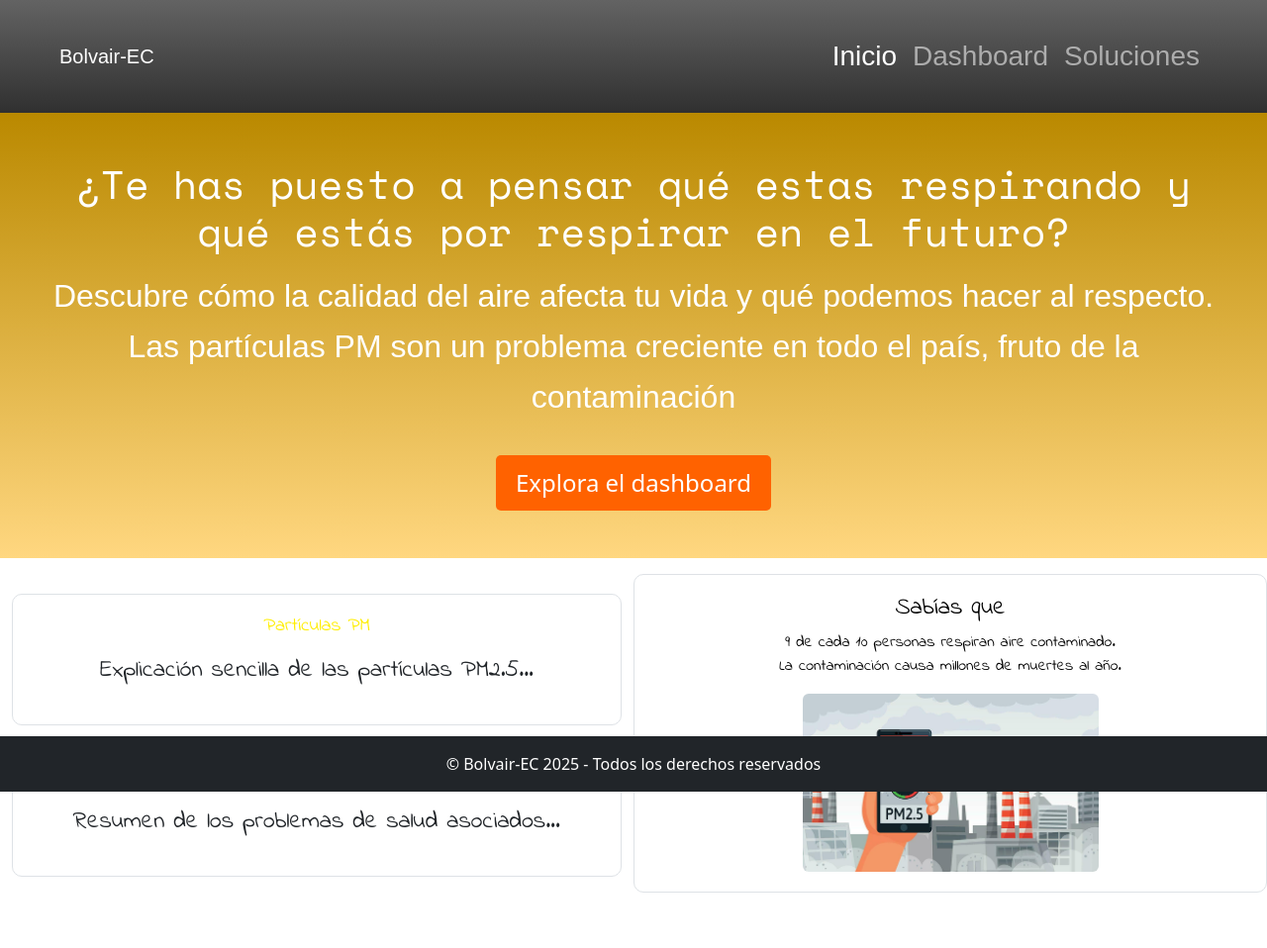
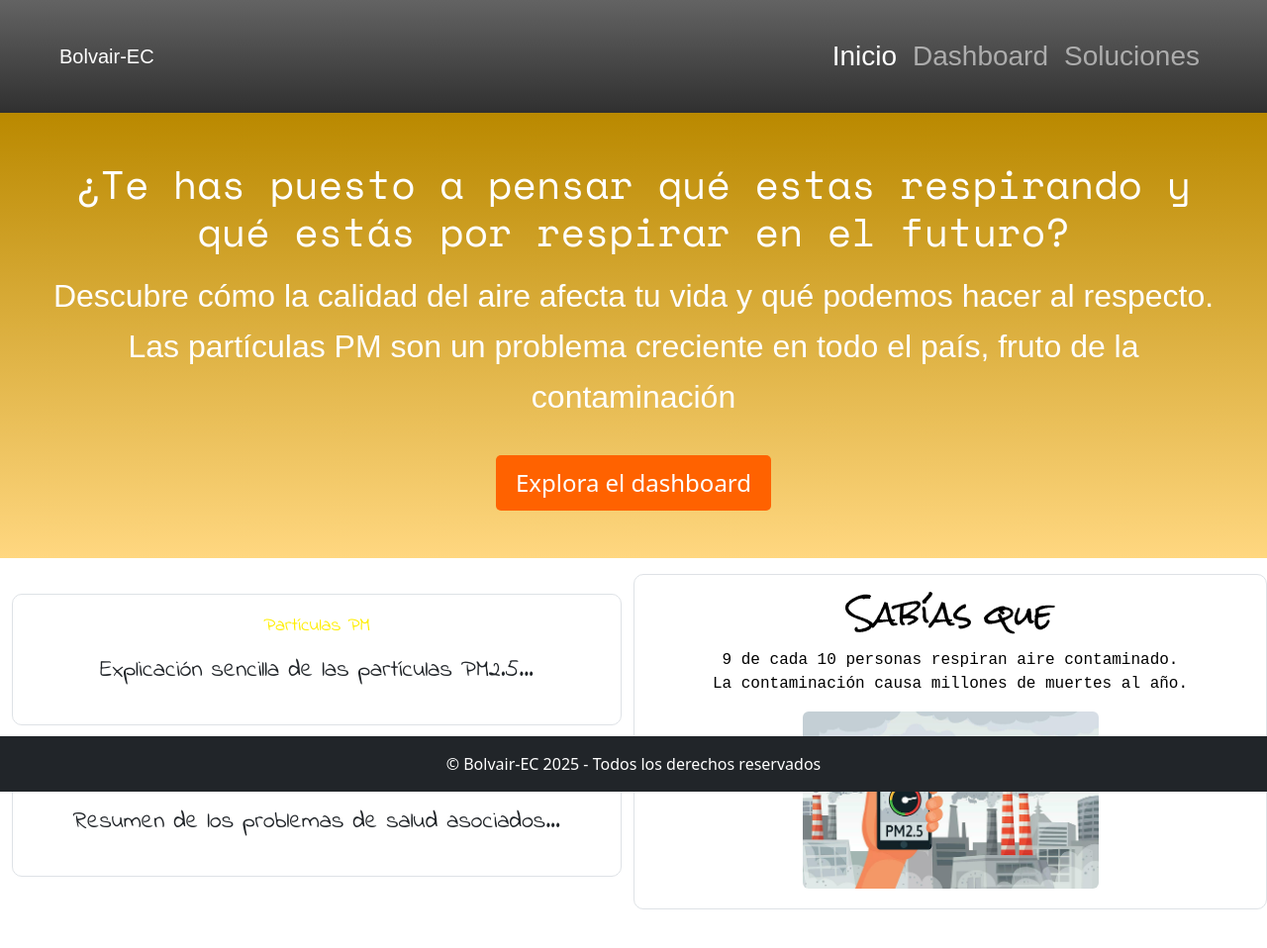
Before and after one commit to egestivo/proyecto-p1, a plain HTML site: page index.html in a window 1280 px wide. Shown: the whole page at 99% size. Drawn offline with nearby package versions, Linux system fonts and the light colour scheme; a web font is replaced by a local one.

```diff
--- a/styles/styles.css
+++ b/styles/styles.css
@@ -66,9 +66,15 @@ body {
 
 .infografia {
     color: black;
-    font-family: var(--fuente-terciaria);
     padding: 20px;
     border-radius: 10px;
+    font-family: monospace;
+}
+
+.infografia h4 {
+    font-size: 2rem;
+    margin-bottom: 1rem;
+    font-family: Rock Salt, sans-serif;
 }
 
 .infografia ul {
```
